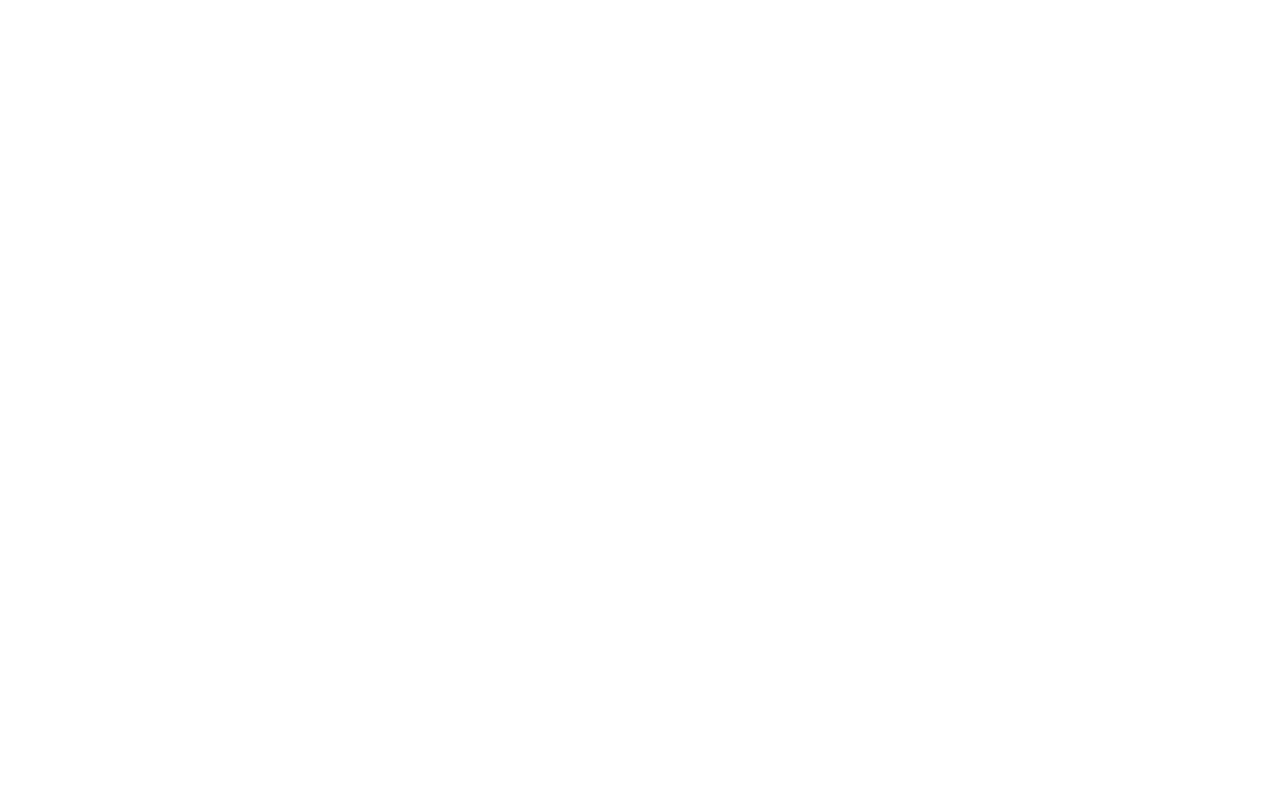
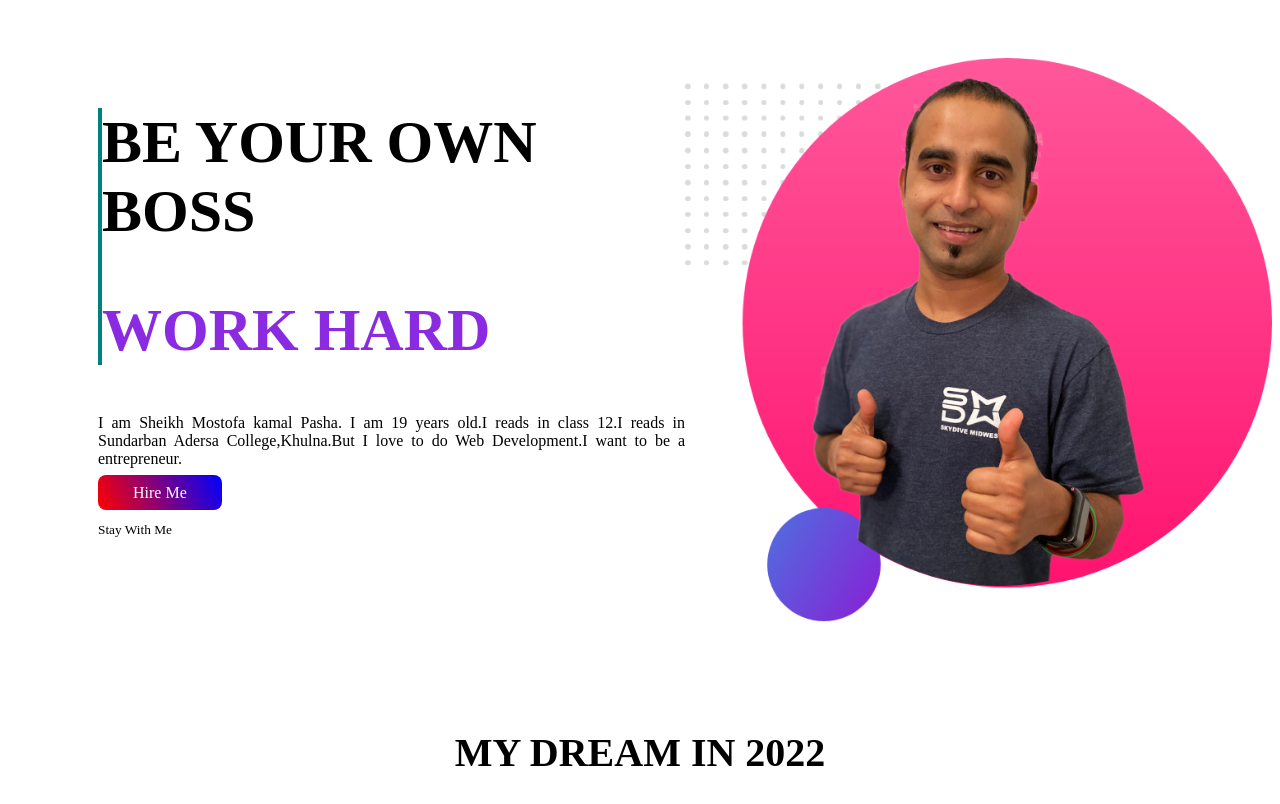
Before and after one commit to mostofakamalpasha/mission-2022, a plain HTML site: page index.html in a window 1280 px wide. Drawn offline with Linux system fonts and the light colour scheme.

Commit message:
frist section

```diff
--- a/index.html
+++ b/index.html
@@ -8,6 +8,29 @@
     <link rel="stylesheet" href="style.css">
     <title>MISSION-2022</title>
 </head>
+<section class="frist-section">
+    <div class="frist-text half-width">
+
+        <div class="frist-heading">
+            <h1>BE YOUR OWN BOSS</h1>
+            <h1 style="color: blueviolet;">WORK HARD</h1>
+        </div>
+
+        <P class="pharagrap">I am Sheikh Mostofa kamal Pasha. I am 19 years old.I reads in class 12.I reads in Sundarban
+            Adersa College,Khulna.But I love to do Web
+            Development.I want to be a entrepreneur.</P>
+        <a class="button" target="_blank" href="https://www.google.com/">Hire Me</a> <br><br>
+        <small>Stay With Me</small>
+    </div>
+    <div class="half-width">
+        <img src="person/jhankar2.png" alt="My Image">
+    </div>
+
+</section>
+<section>
+    <h1 id="second-heading">MY DREAM IN 2022</h1>
+
+</section>
 
 <body>
 
--- a/style.css
+++ b/style.css
@@ -0,0 +1,37 @@
+.frist-section {
+    display: flex;
+    width: 100%;
+    padding-top: 50px;
+    padding-bottom: 70px;
+}
+.half-width{
+    width: 50%;
+}
+.half-width img{
+
+    width: 100%;
+}
+.frist-text{
+    padding-left: 90px;
+}
+
+
+.frist-heading{
+    border-left: 4px solid teal;
+    font-size: 40px;
+}
+.pharagrap{
+    text-align: justify;
+}
+
+.button{
+    text-decoration: none;
+    padding: 9px 35px;
+    background-image: linear-gradient(65deg,red,blue);
+    border-radius: 8px;
+    color:white;
+}
+#second-heading{
+    text-align: center;
+    font-size: 40px;
+}
```
Also changed, not shown: person/images1 (1).png (added), person/images1.png (added), person/jhankar2.png (added).
